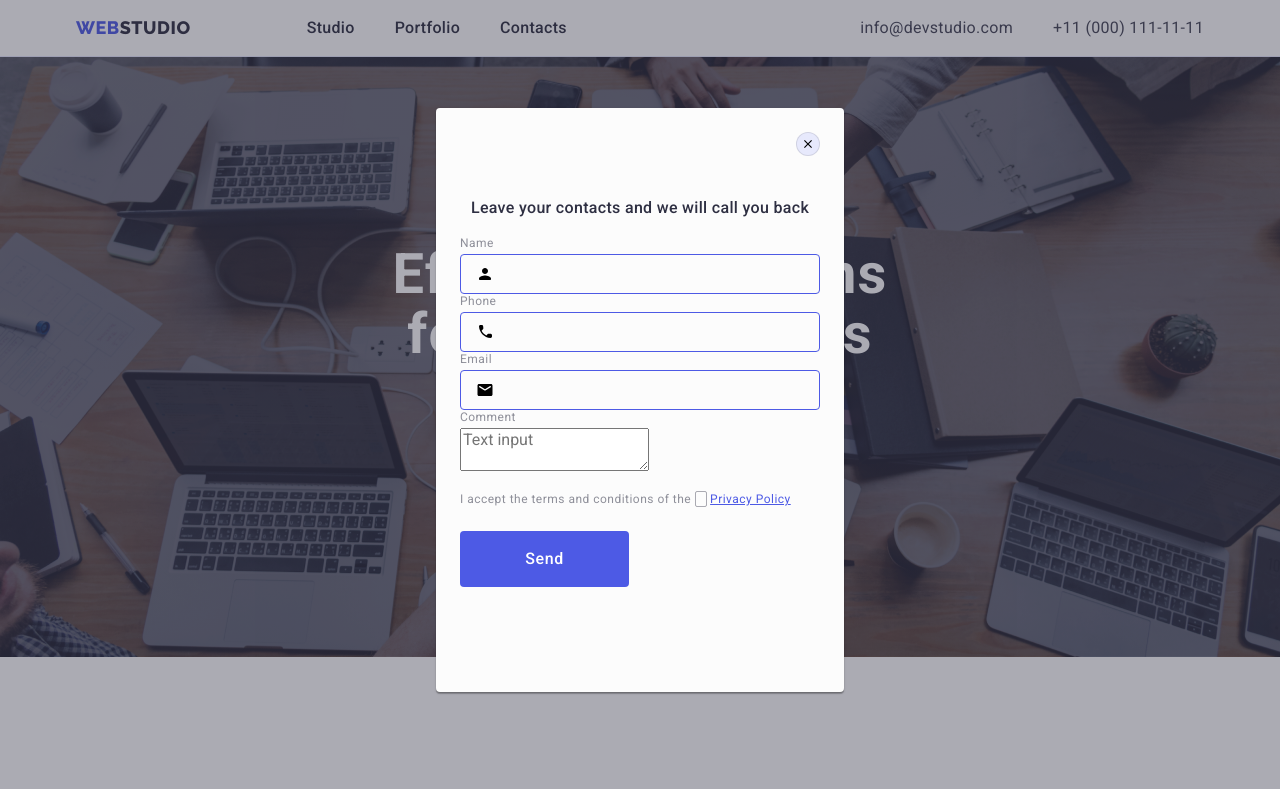
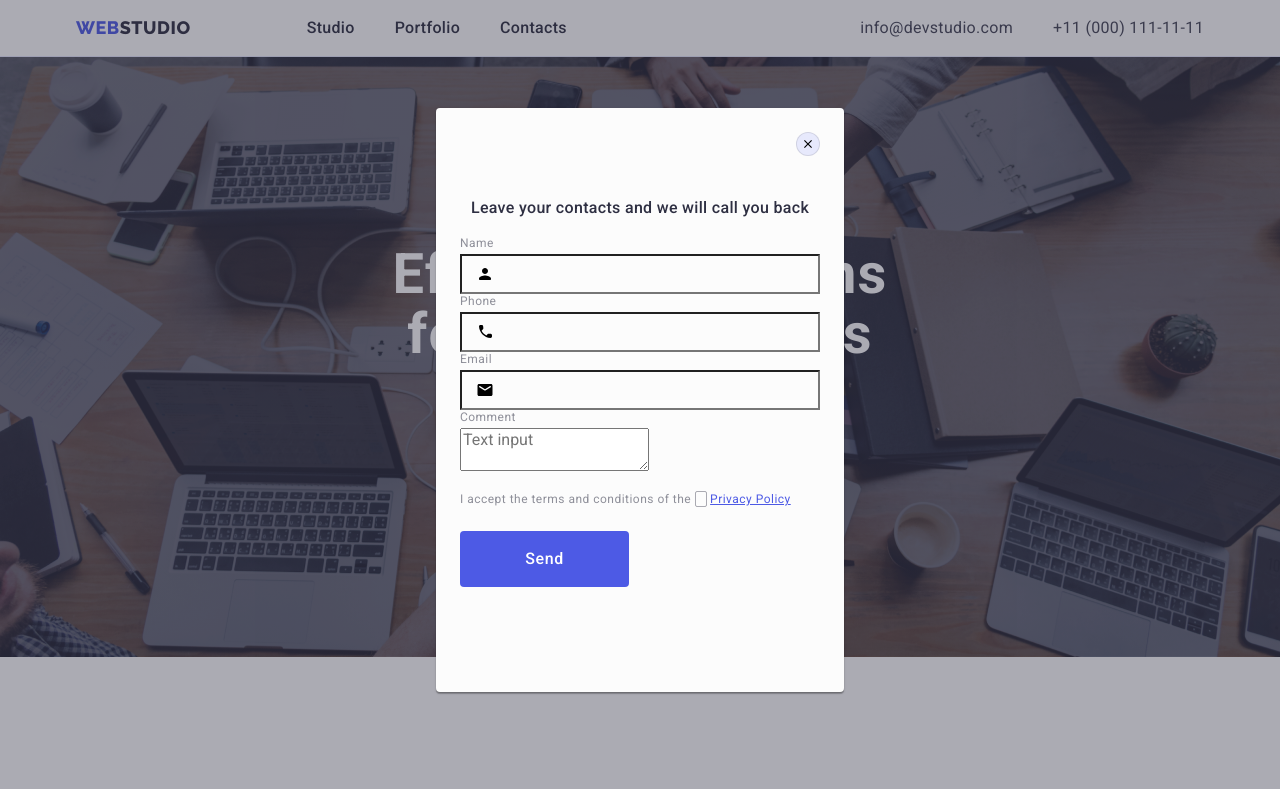
Before and after one commit to Dragos0129/goit-markup-hw-06, a plain HTML site: page index.html in a window 1280 px wide. Both pictures are taken after a click on the button "Order Service". Shown: the top 789 px of the page. Drawn offline with nearby package versions, Linux system fonts and the light colour scheme.

Commit message:
commit modal 2

```diff
--- a/css/styles.css
+++ b/css/styles.css
@@ -692,19 +692,19 @@ body {
 .modal-input {
   width: 100%;
   height: 40px;
-  border: 1px solid rgba(46, 47, 66, 0.4);
+  border: 1px solid rgba(46, 47, 66, 0.4)
   border-radius: 4px;
   background-color: transparent;
   padding-left: 38px;
   outline: transparent;
   transition: border-color 250ms cubic-bezier(0.4, 0, 0.2, 1);
-  border-color: var(--IRIS);
+
 }
 .modal-input::placeholder {
   color: var(--WHITE);
 }
 .modal-input:focus {
-  border: 1px solid var(--WHITE);
+  border-color: var(--OCEAN);
   outline: none;
 }
 .modal-icon {
```
